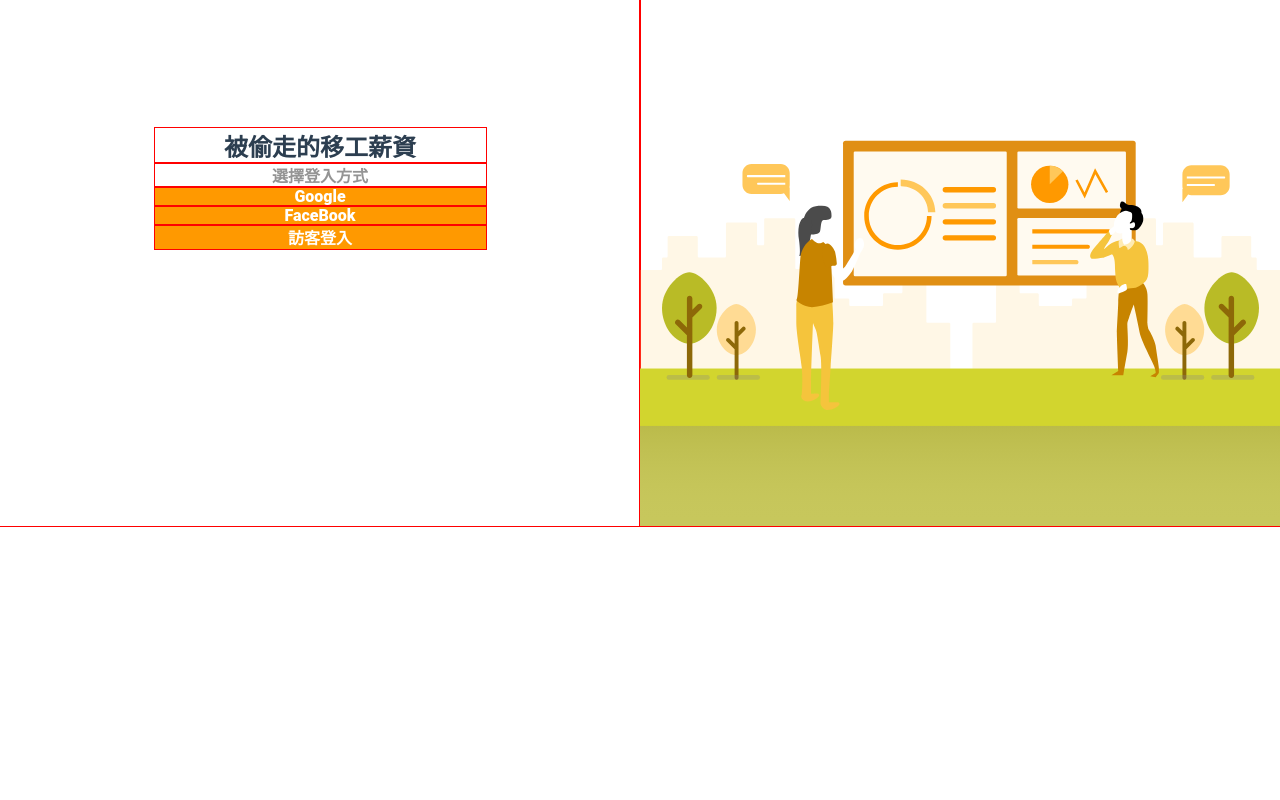
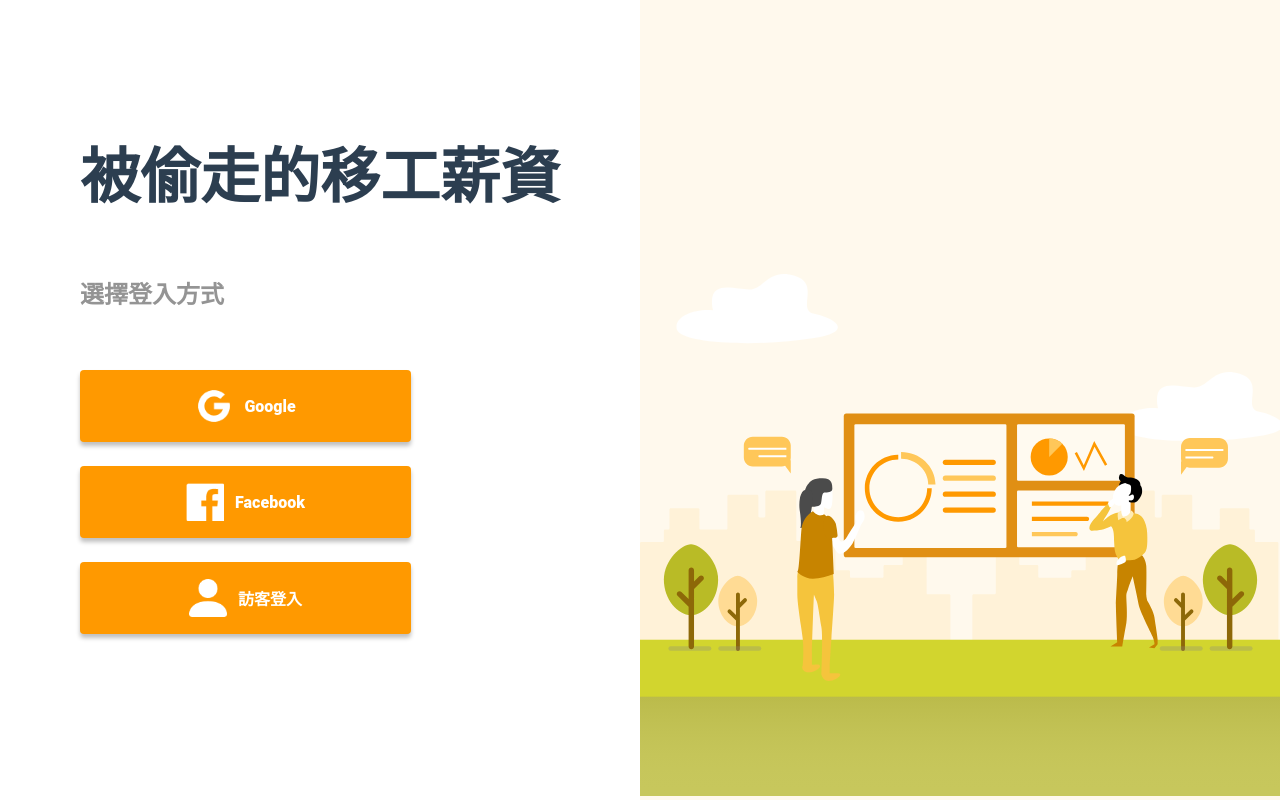
Before and after one commit to Chiahsuan-TW/overtime-pay-calculator, a Vue app: page /Login in a window 1280 px wide. Built offline with nearby package versions, Linux system fonts and the light colour scheme.

Commit message:
完成切版

```diff
--- a/src/App.vue
+++ b/src/App.vue
@@ -7,7 +7,6 @@
   font-family: Avenir, Helvetica, Arial, sans-serif;
   -webkit-font-smoothing: antialiased;
   -moz-osx-font-smoothing: grayscale;
-  text-align: center;
   color: #2c3e50;
 }
 </style>
--- a/src/views/Login.vue
+++ b/src/views/Login.vue
@@ -4,51 +4,115 @@
       <div class="auth-form">
         <h1>被偷走的移工薪資</h1>
         <p>選擇登入方式</p>
-        <router-link :to="{ name: 'Layout' }">Google</router-link>
-        <a>FaceBook</a>
-        <a>訪客登入</a>
+        <router-link :to="{ name: 'Layout' }">
+          <div class="logo">
+            <img src="../assets/images/google-logo.png" alt="google-logo" />
+          </div>
+
+          <p>Google</p>
+        </router-link>
+        <a
+          ><div class="logo">
+            <img src="../assets/images/facebook-logo.png" alt="google-logo" />
+          </div>
+          <p>Facebook</p></a
+        >
+        <a
+          ><div class="logo">
+            <img src="../assets/images/avatar.png" alt="guest -logo" />
+          </div>
+          <p>訪客登入</p></a
+        >
       </div>
     </section>
     <section>
-      <img src="../assets/images/home-illustration.svg" alt="" />
+      <div class="wrap_img">
+        <img src="../assets/images/home-illustration.svg" alt="login" />
+      </div>
     </section>
   </main>
 </template>
 <script></script>
 <style scoped lang="scss">
 * {
-  outline: 1px solid red;
+  // outline: 1px solid red;
 }
+h1 {
+  margin-bottom: 60px;
+  font-size: 30px;
+  @include breakpoint.tablet {
+    font-size: 45px;
+  }
+  @include breakpoint.desktop {
+    font-size: 60px;
+  }
+}
+
 main {
-  display: flex;
-  section {
-    flex: 0 1 50%;
+  height: 100vh;
+  @include breakpoint.tablet {
+    display: flex;
+    section {
+      flex: 0 1 50%;
+    }
   }
 }
 main section:first-child {
   padding-top: 10%;
 }
-main p:nth-child(2) {
-  font-weight: 900;
-  color: color.$gray;
+main section:nth-child(2) {
+  display: flex;
+  background: color.$background;
+  .wrap_img {
+    align-self: flex-end;
+    flex-grow: 1;
+  }
 }
+
 a {
   display: block;
-  width: 331px;
+  width: 200px;
   background: color.$primary-dark;
   color: #fff;
   font-weight: 900;
+  padding: 17px;
+  display: flex;
+  gap: 11px;
+  margin-bottom: 24px;
+  justify-content: center;
+  align-items: center;
+  border-radius: 4px;
+  box-shadow: 0px 4px 4px rgba(0, 0, 0, 0.25);
   &:hover {
     background: color.$primary-light;
+  }
+  @include breakpoint.tablet {
+    width: 331px;
   }
 }
 img {
   width: 100%;
   height: 100%;
-  object-fit: cover;
+  object-fit: contain;
 }
 .auth-form {
   width: fit-content;
   margin: 0 auto;
+  > p {
+    color: color.$gray;
+    font-weight: 900;
+    margin-bottom: 60px;
+    font-size: 24px;
+    @include breakpoint.desktop {
+      font-size: 32pxpx;
+    }
+  }
+}
+.logo {
+  width: 38px;
+  height: 38px;
+  img {
+    width: 100%;
+  }
 }
 </style>
```
